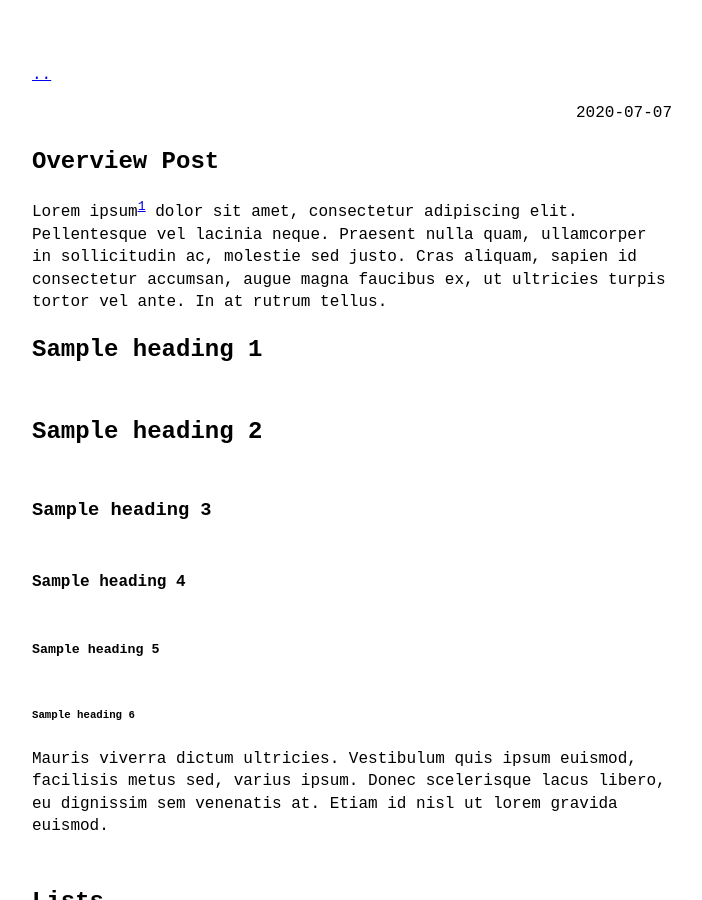
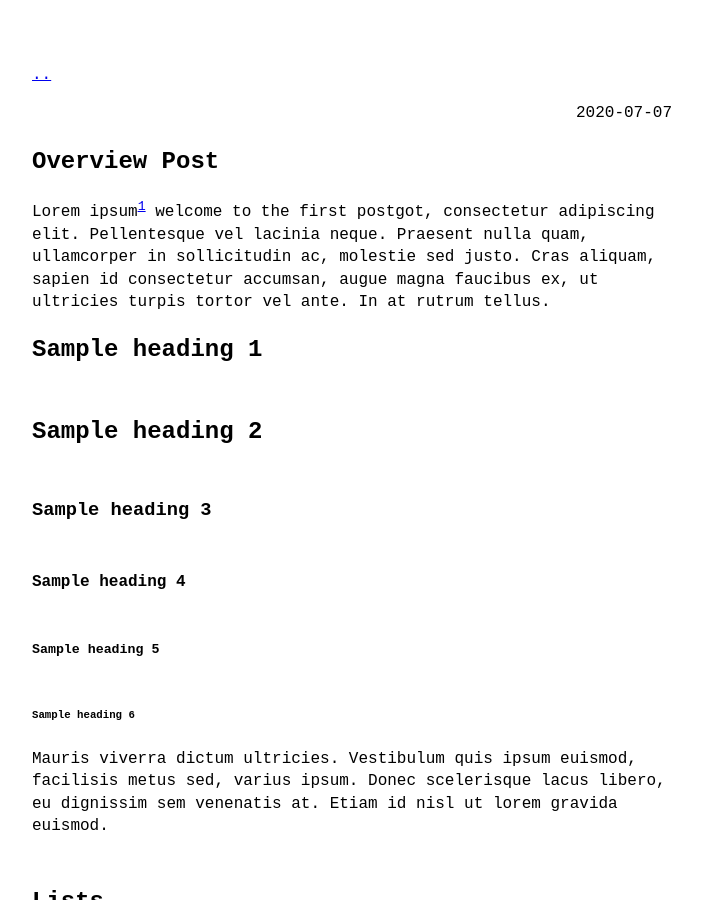
Before and after one commit to riggraz/no-style-please, a Jekyll site: the page built from _posts/2020-07-07-overview-post.md, in a window 1280 px wide and 900 px high. Shown: the whole window, without its empty margins (288-990 px from the left). Built offline with Jekyll 4.4.1, drawn with Linux system fonts in a browser that asks for light colours.

Commit message:
first change

```diff
--- a/_posts/2020-07-07-overview-post.md
+++ b/_posts/2020-07-07-overview-post.md
@@ -3,7 +3,7 @@ layout: post
 category: example
 ---
 
-Lorem ipsum[^1] dolor sit amet, consectetur adipiscing elit. Pellentesque vel lacinia neque. Praesent nulla quam, ullamcorper in sollicitudin ac, molestie sed justo. Cras aliquam, sapien id consectetur accumsan, augue magna faucibus ex, ut ultricies turpis tortor vel ante. In at rutrum tellus.
+Lorem ipsum[^1] welcome to the first postgot, consectetur adipiscing elit. Pellentesque vel lacinia neque. Praesent nulla quam, ullamcorper in sollicitudin ac, molestie sed justo. Cras aliquam, sapien id consectetur accumsan, augue magna faucibus ex, ut ultricies turpis tortor vel ante. In at rutrum tellus.
 
 # Sample heading 1
 ## Sample heading 2
```
